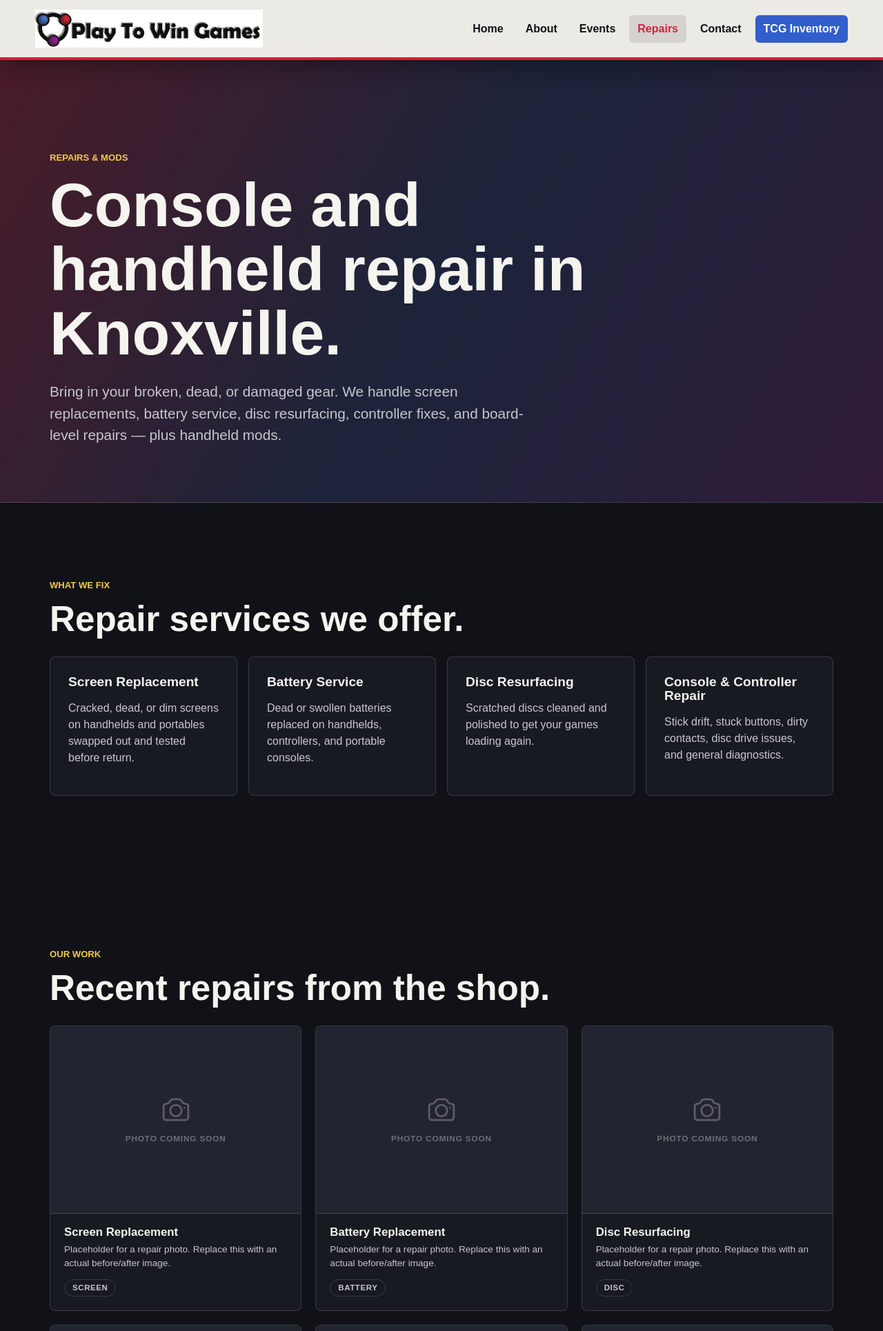
After one commit to cmclark00/p2w, a PHP site: page /repairs.html in a window 1280 px wide. The commit adds this page. Shown: the top 1930 px of the page at 69% size. Run offline with PHP 8.4, Linux system fonts and the light colour scheme.

Commit message:
Add repairs page and handheld mods subpage with photo gallery placeholders
- New repairs.html: services grid + 6-slot photo gallery + link to mods subpage
- New mods.html: mod types grid + 6-slot photo gallery + breadcrumb back to repairs
- Added gallery, placeholder, and repairs/mods hero CSS to styles.css
- Updated nav on all existing pages to include Repairs link

Co-Authored-By: Claude Sonnet 4.6 <noreply@anthropic.com>

```diff
--- a/about.html
+++ b/about.html
@@ -29,6 +29,7 @@
         <a href="index.html">Home</a>
         <a href="about.html" aria-current="page">About</a>
         <a href="events.html">Events</a>
+        <a href="repairs.html">Repairs</a>
         <a href="contact.html">Contact</a>
         <a class="nav-cta" href="https://playtowingames.crystalcommerce.com/">TCG Inventory</a>
       </nav>
--- a/contact.html
+++ b/contact.html
@@ -29,6 +29,7 @@
         <a href="index.html">Home</a>
         <a href="about.html">About</a>
         <a href="events.html">Events</a>
+        <a href="repairs.html">Repairs</a>
         <a href="contact.html" aria-current="page">Contact</a>
         <a class="nav-cta" href="https://playtowingames.crystalcommerce.com/">TCG Inventory</a>
       </nav>
--- a/events.html
+++ b/events.html
@@ -29,6 +29,7 @@
         <a href="index.html">Home</a>
         <a href="about.html">About</a>
         <a href="events.html" aria-current="page">Events</a>
+        <a href="repairs.html">Repairs</a>
         <a href="contact.html">Contact</a>
         <a class="nav-cta" href="https://playtowingames.crystalcommerce.com/">TCG Inventory</a>
       </nav>
--- a/index.html
+++ b/index.html
@@ -54,6 +54,7 @@
         <a href="index.html" aria-current="page">Home</a>
         <a href="about.html">About</a>
         <a href="events.html">Events</a>
+        <a href="repairs.html">Repairs</a>
         <a href="contact.html">Contact</a>
         <a class="nav-cta" href="https://playtowingames.crystalcommerce.com/">TCG Inventory</a>
       </nav>
--- /dev/null
+++ b/repairs.html
@@ -0,0 +1,196 @@
+<!doctype html>
+<html lang="en">
+  <head>
+    <meta charset="utf-8">
+    <meta name="viewport" content="width=device-width, initial-scale=1">
+    <meta name="description" content="Console and handheld repair services at Play2Win Games in Knoxville, TN. Screen replacements, battery service, disc resurfacing, and more.">
+    <title>Repairs | Play2Win Games</title>
+    <link rel="stylesheet" href="styles.css">
+    <link rel="icon" type="image/x-icon" href="favicon.ico">
+    <link rel="icon" type="image/png" sizes="32x32" href="favicon-32.png">
+    <link rel="apple-touch-icon" sizes="180x180" href="apple-touch-icon.png">
+    <meta property="og:type" content="website">
+    <meta property="og:site_name" content="Play2Win Games">
+    <meta property="og:title" content="Repairs | Play2Win Games">
+    <meta property="og:description" content="Console and handheld repair services at Play2Win Games in Knoxville, TN.">
+    <meta property="og:image" content="https://cmclark00.github.io/p2w/assets/play-to-win-logo.png">
+    <meta property="og:url" content="https://cmclark00.github.io/p2w/repairs.html">
+    <meta name="twitter:card" content="summary_large_image">
+  </head>
+  <body>
+    <header class="site-header">
+      <a class="brand" href="index.html" aria-label="Play2Win Games home">
+        <img src="assets/play-to-win-logo.png" alt="Play To Win Games">
+      </a>
+      <button class="nav-toggle" aria-label="Toggle navigation" aria-expanded="false">
+        <span></span><span></span><span></span>
+      </button>
+      <nav class="nav" aria-label="Main navigation">
+        <a href="index.html">Home</a>
+        <a href="about.html">About</a>
+        <a href="events.html">Events</a>
+        <a href="repairs.html" aria-current="page">Repairs</a>
+        <a href="contact.html">Contact</a>
+        <a class="nav-cta" href="https://playtowingames.crystalcommerce.com/">TCG Inventory</a>
+      </nav>
+    </header>
+
+    <main>
+      <section class="page-hero repairs-hero">
+        <p class="eyebrow">Repairs & Mods</p>
+        <h1>Console and handheld repair in Knoxville.</h1>
+        <p class="lead">Bring in your broken, dead, or damaged gear. We handle screen replacements, battery service, disc resurfacing, controller fixes, and board-level repairs — plus handheld mods.</p>
+      </section>
+
+      <section class="categories">
+        <div class="section-heading">
+          <p class="eyebrow">What we fix</p>
+          <h2>Repair services we offer.</h2>
+        </div>
+        <div class="category-grid">
+          <article>
+            <h3>Screen Replacement</h3>
+            <p>Cracked, dead, or dim screens on handhelds and portables swapped out and tested before return.</p>
+          </article>
+          <article>
+            <h3>Battery Service</h3>
+            <p>Dead or swollen batteries replaced on handhelds, controllers, and portable consoles.</p>
+          </article>
+          <article>
+            <h3>Disc Resurfacing</h3>
+            <p>Scratched discs cleaned and polished to get your games loading again.</p>
+          </article>
+          <article>
+            <h3>Console & Controller Repair</h3>
+            <p>Stick drift, stuck buttons, dirty contacts, disc drive issues, and general diagnostics.</p>
+          </article>
+        </div>
+      </section>
+
+      <section class="gallery-section">
+        <div class="section-heading">
+          <p class="eyebrow">Our work</p>
+          <h2>Recent repairs from the shop.</h2>
+        </div>
+        <div class="gallery-grid">
+
+          <div class="gallery-card">
+            <div class="gallery-placeholder">
+              <svg xmlns="http://www.w3.org/2000/svg" width="44" height="44" fill="none" viewBox="0 0 24 24" stroke="currentColor" stroke-width="1.5" aria-hidden="true">
+                <path stroke-linecap="round" stroke-linejoin="round" d="M6.827 6.175A2.31 2.31 0 015.186 7.23c-.38.054-.757.112-1.134.175C2.999 7.58 2.25 8.507 2.25 9.574V18a2.25 2.25 0 002.25 2.25h15A2.25 2.25 0 0021.75 18V9.574c0-1.067-.75-1.994-1.802-2.169a47.865 47.865 0 00-1.134-.175 2.31 2.31 0 01-1.64-1.055l-.822-1.316a2.192 2.192 0 00-1.736-1.039 48.774 48.774 0 00-5.232 0 2.192 2.192 0 00-1.736 1.039l-.821 1.316z" />
+                <path stroke-linecap="round" stroke-linejoin="round" d="M16.5 12.75a4.5 4.5 0 11-9 0 4.5 4.5 0 019 0zM18.75 10.5h.008v.008h-.008V10.5z" />
+              </svg>
+              <span class="gallery-placeholder-text">Photo coming soon</span>
+            </div>
+            <div class="gallery-card-body">
+              <h3>Screen Replacement</h3>
+              <p>Placeholder for a repair photo. Replace this with an actual before/after image.</p>
+              <span class="gallery-tag">Screen</span>
+            </div>
+          </div>
+
+          <div class="gallery-card">
+            <div class="gallery-placeholder">
+              <svg xmlns="http://www.w3.org/2000/svg" width="44" height="44" fill="none" viewBox="0 0 24 24" stroke="currentColor" stroke-width="1.5" aria-hidden="true">
+                <path stroke-linecap="round" stroke-linejoin="round" d="M6.827 6.175A2.31 2.31 0 015.186 7.23c-.38.054-.757.112-1.134.175C2.999 7.58 2.25 8.507 2.25 9.574V18a2.25 2.25 0 002.25 2.25h15A2.25 2.25 0 0021.75 18V9.574c0-1.067-.75-1.994-1.802-2.169a47.865 47.865 0 00-1.134-.175 2.31 2.31 0 01-1.64-1.055l-.822-1.316a2.192 2.192 0 00-1.736-1.039 48.774 48.774 0 00-5.232 0 2.192 2.192 0 00-1.736 1.039l-.821 1.316z" />
+                <path stroke-linecap="round" stroke-linejoin="round" d="M16.5 12.75a4.5 4.5 0 11-9 0 4.5 4.5 0 019 0zM18.75 10.5h.008v.008h-.008V10.5z" />
+              </svg>
+              <span class="gallery-placeholder-text">Photo coming soon</span>
+            </div>
+            <div class="gallery-card-body">
+              <h3>Battery Replacement</h3>
+              <p>Placeholder for a repair photo. Replace this with an actual before/after image.</p>
+              <span class="gallery-tag">Battery</span>
+            </div>
+          </div>
+
+          <div class="gallery-card">
+            <div class="gallery-placeholder">
+              <svg xmlns="http://www.w3.org/2000/svg" width="44" height="44" fill="none" viewBox="0 0 24 24" stroke="currentColor" stroke-width="1.5" aria-hidden="true">
+                <path stroke-linecap="round" stroke-linejoin="round" d="M6.827 6.175A2.31 2.31 0 015.186 7.23c-.38.054-.757.112-1.134.175C2.999 7.58 2.25 8.507 2.25 9.574V18a2.25 2.25 0 002.25 2.25h15A2.25 2.25 0 0021.75 18V9.574c0-1.067-.75-1.994-1.802-2.169a47.865 47.865 0 00-1.134-.175 2.31 2.31 0 01-1.64-1.055l-.822-1.316a2.192 2.192 0 00-1.736-1.039 48.774 48.774 0 00-5.232 0 2.192 2.192 0 00-1.736 1.039l-.821 1.316z" />
+                <path stroke-linecap="round" stroke-linejoin="round" d="M16.5 12.75a4.5 4.5 0 11-9 0 4.5 4.5 0 019 0zM18.75 10.5h.008v.008h-.008V10.5z" />
+              </svg>
+              <span class="gallery-placeholder-text">Photo coming soon</span>
+            </div>
+            <div class="gallery-card-body">
+              <h3>Disc Resurfacing</h3>
+              <p>Placeholder for a repair photo. Replace this with an actual before/after image.</p>
+              <span class="gallery-tag">Disc</span>
+            </div>
+          </div>
+
+          <div class="gallery-card">
+            <div class="gallery-placeholder">
+              <svg xmlns="http://www.w3.org/2000/svg" width="44" height="44" fill="none" viewBox="0 0 24 24" stroke="currentColor" stroke-width="1.5" aria-hidden="true">
+                <path stroke-linecap="round" stroke-linejoin="round" d="M6.827 6.175A2.31 2.31 0 015.186 7.23c-.38.054-.757.112-1.134.175C2.999 7.58 2.25 8.507 2.25 9.574V18a2.25 2.25 0 002.25 2.25h15A2.25 2.25 0 0021.75 18V9.574c0-1.067-.75-1.994-1.802-2.169a47.865 47.865 0 00-1.134-.175 2.31 2.31 0 01-1.64-1.055l-.822-1.316a2.192 2.192 0 00-1.736-1.039 48.774 48.774 0 00-5.232 0 2.192 2.192 0 00-1.736 1.039l-.821 1.316z" />
+                <path stroke-linecap="round" stroke-linejoin="round" d="M16.5 12.75a4.5 4.5 0 11-9 0 4.5 4.5 0 019 0zM18.75 10.5h.008v.008h-.008V10.5z" />
+              </svg>
+              <span class="gallery-placeholder-text">Photo coming soon</span>
+            </div>
+            <div class="gallery-card-body">
+              <h3>Controller Repair</h3>
+              <p>Placeholder for a repair photo. Replace this with an actual before/after image.</p>
+              <span class="gallery-tag">Controller</span>
+            </div>
+          </div>
+
+          <div class="gallery-card">
+            <div class="gallery-placeholder">
+              <svg xmlns="http://www.w3.org/2000/svg" width="44" height="44" fill="none" viewBox="0 0 24 24" stroke="currentColor" stroke-width="1.5" aria-hidden="true">
+                <path stroke-linecap="round" stroke-linejoin="round" d="M6.827 6.175A2.31 2.31 0 015.186 7.23c-.38.054-.757.112-1.134.175C2.999 7.58 2.25 8.507 2.25 9.574V18a2.25 2.25 0 002.25 2.25h15A2.25 2.25 0 0021.75 18V9.574c0-1.067-.75-1.994-1.802-2.169a47.865 47.865 0 00-1.134-.175 2.31 2.31 0 01-1.64-1.055l-.822-1.316a2.192 2.192 0 00-1.736-1.039 48.774 48.774 0 00-5.232 0 2.192 2.192 0 00-1.736 1.039l-.821 1.316z" />
+                <path stroke-linecap="round" stroke-linejoin="round" d="M16.5 12.75a4.5 4.5 0 11-9 0 4.5 4.5 0 019 0zM18.75 10.5h.008v.008h-.008V10.5z" />
+              </svg>
+              <span class="gallery-placeholder-text">Photo coming soon</span>
+            </div>
+            <div class="gallery-card-body">
+              <h3>Board Level Repair</h3>
+              <p>Placeholder for a repair photo. Replace this with an actual before/after image.</p>
+              <span class="gallery-tag">Board</span>
+            </div>
+          </div>
+
+          <div class="gallery-card">
+            <div class="gallery-placeholder">
+              <svg xmlns="http://www.w3.org/2000/svg" width="44" height="44" fill="none" viewBox="0 0 24 24" stroke="currentColor" stroke-width="1.5" aria-hidden="true">
+                <path stroke-linecap="round" stroke-linejoin="round" d="M6.827 6.175A2.31 2.31 0 015.186 7.23c-.38.054-.757.112-1.134.175C2.999 7.58 2.25 8.507 2.25 9.574V18a2.25 2.25 0 002.25 2.25h15A2.25 2.25 0 0021.75 18V9.574c0-1.067-.75-1.994-1.802-2.169a47.865 47.865 0 00-1.134-.175 2.31 2.31 0 01-1.64-1.055l-.822-1.316a2.192 2.192 0 00-1.736-1.039 48.774 48.774 0 00-5.232 0 2.192 2.192 0 00-1.736 1.039l-.821 1.316z" />
+                <path stroke-linecap="round" stroke-linejoin="round" d="M16.5 12.75a4.5 4.5 0 11-9 0 4.5 4.5 0 019 0zM18.75 10.5h.008v.008h-.008V10.5z" />
+              </svg>
+              <span class="gallery-placeholder-text">Photo coming soon</span>
+            </div>
+            <div class="gallery-card-body">
+              <h3>Console Cleaning</h3>
+              <p>Placeholder for a repair photo. Replace this with an actual before/after image.</p>
+              <span class="gallery-tag">Cleaning</span>
+            </div>
+          </div>
+
+        </div>
+      </section>
+
+      <section class="inventory-band repairs-cta">
+        <div>
+          <p class="eyebrow">Handheld mods</p>
+          <h2>We also do custom handheld modifications.</h2>
+          <p>IPS screen installs, shell swaps, button mods, and more — check out the mod showcase for examples of our work.</p>
+        </div>
+        <a class="button primary" href="mods.html">View Handheld Mods</a>
+      </section>
+    </main>
+
+    <footer class="site-footer">
+      <div>
+        <img src="assets/play-to-win-logo.png" alt="Play To Win Games">
+        <p>Whenever you play, Play 2 Win!</p>
+      </div>
+      <div>
+        <strong>Visit</strong>
+        <p>3903 Western Avenue<br>Knoxville, TN 37921</p>
+      </div>
+      <div>
+        <strong>Contact</strong>
+        <p><a href="tel:+18659108357">865-910-8357</a><br><a href="https://www.facebook.com/P2WGames/">Facebook</a></p>
+      </div>
+    </footer>
+    <script src="nav.js"></script>
+  </body>
+</html>
--- a/styles.css
+++ b/styles.css
@@ -702,6 +702,119 @@ h3 {
   max-width: 720px;
 }
 
+/* ── Repairs & Gallery ───────────────────────────────────────────────────── */
+
+.repairs-hero {
+  background:
+    linear-gradient(120deg, rgba(217, 31, 56, 0.26), rgba(49, 94, 203, 0.14), rgba(156, 31, 166, 0.18)),
+    var(--surface);
+}
+
+.mods-hero {
+  background:
+    linear-gradient(120deg, rgba(49, 94, 203, 0.28), rgba(217, 31, 56, 0.18), rgba(156, 31, 166, 0.2)),
+    var(--surface);
+}
+
+.page-breadcrumb {
+  display: inline-flex;
+  align-items: center;
+  gap: 6px;
+  margin-bottom: 20px;
+  color: var(--gold);
+  font-size: 0.84rem;
+  font-weight: 900;
+  text-decoration: none;
+  text-transform: uppercase;
+  letter-spacing: 0.04em;
+}
+
+.page-breadcrumb:hover {
+  opacity: 0.8;
+}
+
+.gallery-section {
+  padding: clamp(64px, 9vw, 110px) clamp(18px, 6vw, 72px);
+}
+
+.gallery-grid {
+  display: grid;
+  grid-template-columns: repeat(auto-fill, minmax(280px, 1fr));
+  gap: 20px;
+}
+
+.gallery-card {
+  border: 1px solid var(--line);
+  border-radius: 8px;
+  overflow: hidden;
+  background: var(--surface);
+  transition: transform 0.16s, box-shadow 0.16s;
+}
+
+.gallery-card:hover {
+  transform: translateY(-3px);
+  box-shadow: 0 16px 48px rgba(0, 0, 0, 0.42);
+}
+
+.gallery-placeholder {
+  aspect-ratio: 4 / 3;
+  display: flex;
+  flex-direction: column;
+  align-items: center;
+  justify-content: center;
+  gap: 12px;
+  background: var(--surface-2);
+  border-bottom: 1px solid var(--line);
+  color: var(--muted);
+}
+
+.gallery-placeholder svg {
+  opacity: 0.35;
+}
+
+.gallery-placeholder-text {
+  font-size: 0.74rem;
+  font-weight: 800;
+  text-transform: uppercase;
+  letter-spacing: 0.07em;
+  opacity: 0.45;
+}
+
+.gallery-card-body {
+  padding: 18px 20px 20px;
+}
+
+.gallery-card-body h3 {
+  font-size: 1.05rem;
+  margin-bottom: 6px;
+}
+
+.gallery-card-body p {
+  font-size: 0.85rem;
+  color: var(--muted);
+  margin: 0;
+  line-height: 1.5;
+}
+
+.gallery-tag {
+  display: inline-block;
+  margin-top: 12px;
+  padding: 3px 11px;
+  border-radius: 999px;
+  border: 1px solid var(--line);
+  font-size: 0.72rem;
+  font-weight: 900;
+  text-transform: uppercase;
+  letter-spacing: 0.05em;
+  color: var(--muted);
+}
+
+.repairs-cta {
+  background:
+    linear-gradient(90deg, rgba(217, 31, 56, 0.26), rgba(49, 94, 203, 0.18)),
+    var(--surface-2);
+}
+
 /* ── Hamburger toggle (hidden on desktop) ───────────────────────────────── */
 
 .nav-toggle {
```
Also changed, not shown: mods.html (added, +202 -0 lines).
